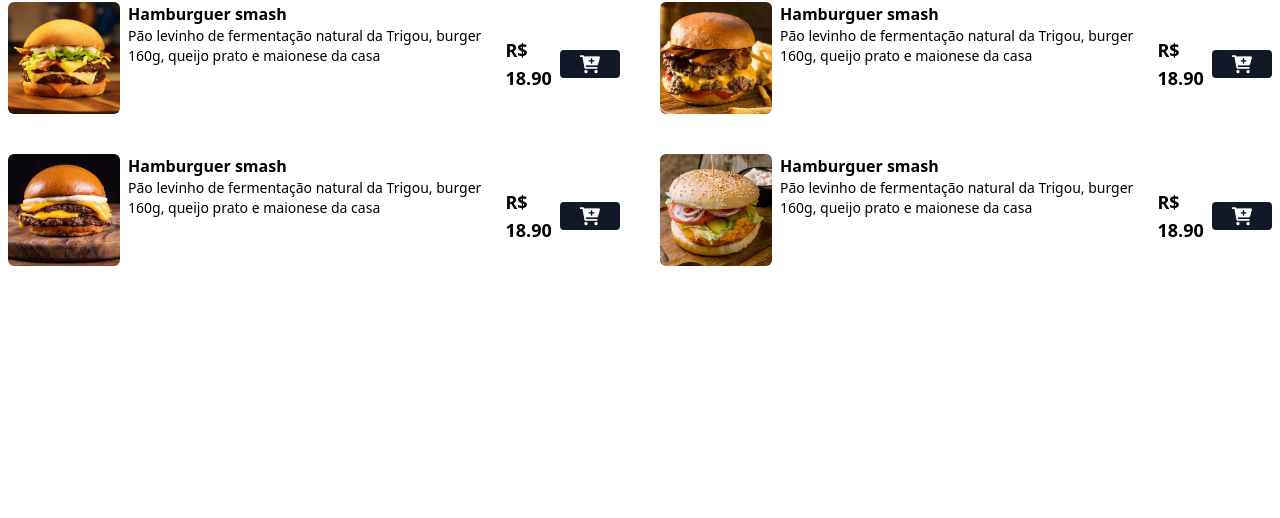
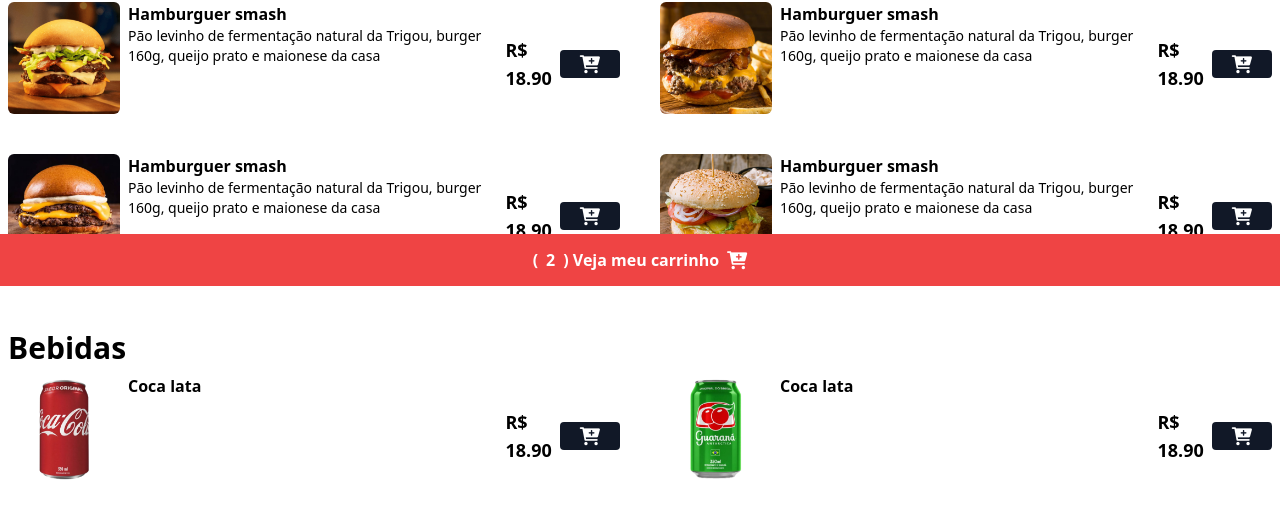
Before and after one commit to AndDevI/project-burguer, a website: page src/index.html in a window 1280 px wide. Shown: the part 514-1032 px from the top of the page. Before the commit the page ends 844 px from the top, so only its background shows below. Drawn offline with Linux system fonts and the light colour scheme.

Commit message:
modal / footer

```diff
--- a/src/index.html
+++ b/src/index.html
@@ -131,8 +131,94 @@
                     </button>
                 </div>
             </div>
+        </main>
 
+        <div class="mx-auto max-w-7xl px-2 my-2">
+            <h2 class="font-bold text-3xl">
+                Bebidas
+            </h2>
+        </div>
 
-        </main>
+        <div class="grid grid-cols-1 md:grid-cols-2 gap-7 md:gap-10 mx-auto max-w-7xl px-2 mb-16">
+            <div class="flex gap-2 w-full">
+                <img
+                    src="../assets/images/refri-1.png"
+                    alt="Coca lata"
+                    class="w-28 h-28 rounded-md"
+                >
+
+                <div class="w-full">
+                    <p class="font-bold">Coca lata</p>
+                </div>
+
+                <div class="flex items-center gap-2 justify-between mt-3">
+                    <p class="font-bold text-lg">R$ 18.90</p>
+                    <button
+                        class="bg-gray-900 px-5 rounded add-to-card-btn"
+                        data-name="Coca lata"
+                        data-price="18.90"
+                        >
+                            <i class="fa fa-cart-plus text-lg text-white"></i>
+                    </button>
+                </div>
+            </div>
+
+            <div class="flex gap-2 w-full">
+                <img
+                    src="../assets/images/refri-2.png"
+                    alt="Coca lata"
+                    class="w-28 h-28 rounded-md"
+                >
+
+                <div class="w-full">
+                    <p class="font-bold">Coca lata</p>
+                </div>
+
+                <div class="flex items-center gap-2 justify-between mt-3">
+                    <p class="font-bold text-lg">R$ 18.90</p>
+                    <button
+                        class="bg-gray-900 px-5 rounded add-to-card-btn"
+                        data-name="Coca lata"
+                        data-price="18.90"
+                        >
+                            <i class="fa fa-cart-plus text-lg text-white"></i>
+                    </button>
+                </div>
+            </div>
+        </div>
+
+        <div class="bg-black/60 w-full h-full fixed top-0 left-0 z-[99] items-center justify-center hidden">
+            <div class="bg-white p-5 rounded-md min-w-[90%] md:min-w-[600px]">
+                <h2 class="text-center font-bold text-2xl">Meu carrinho</h2>
+
+                <div id="cart-items" class="flex justify-between mb-2 flex-col"></div>
+
+                <p class="font-bold">Total: <span id="cart-total">0.00</span></p>
+
+                <p class="font-bold mt-4">Endereço de entrega:</p>
+
+                <input
+                type="text"
+                placeholder="Digite seu endereço completo..."
+                id="adress"
+                class="w-full border-2 p-1 rounded my-1"
+                >
+
+                <p class="text-red-500 hidden">Digite seu endereço completo!</p>
+
+                <div class="flex justify-between items-center mt-5 w-full">
+                    <button id="close-modal-btn">Fechar</button>
+                    <button id="checkout-btn" class="bg-green-500 text-white px-4 py-1 rounded">Finalizar pedido</button>
+                </div>
+            </div>
+        </div>
+
+        <footer class="w-full bg-red-500 py-3 fixed bottom-0 z-40 flex items-center justify-center">
+            <button class="flex items-center gap-2 text-white font-bold" id="card-btn">
+                (<span id="cart-count">2</span>)
+                Veja meu carrinho
+                <i class="fa fa-cart-plus text-lg text-white"></i>
+            </button>
+        </footer>
     </body>
 </html>
```
Also changed, not shown: css/output.css.
